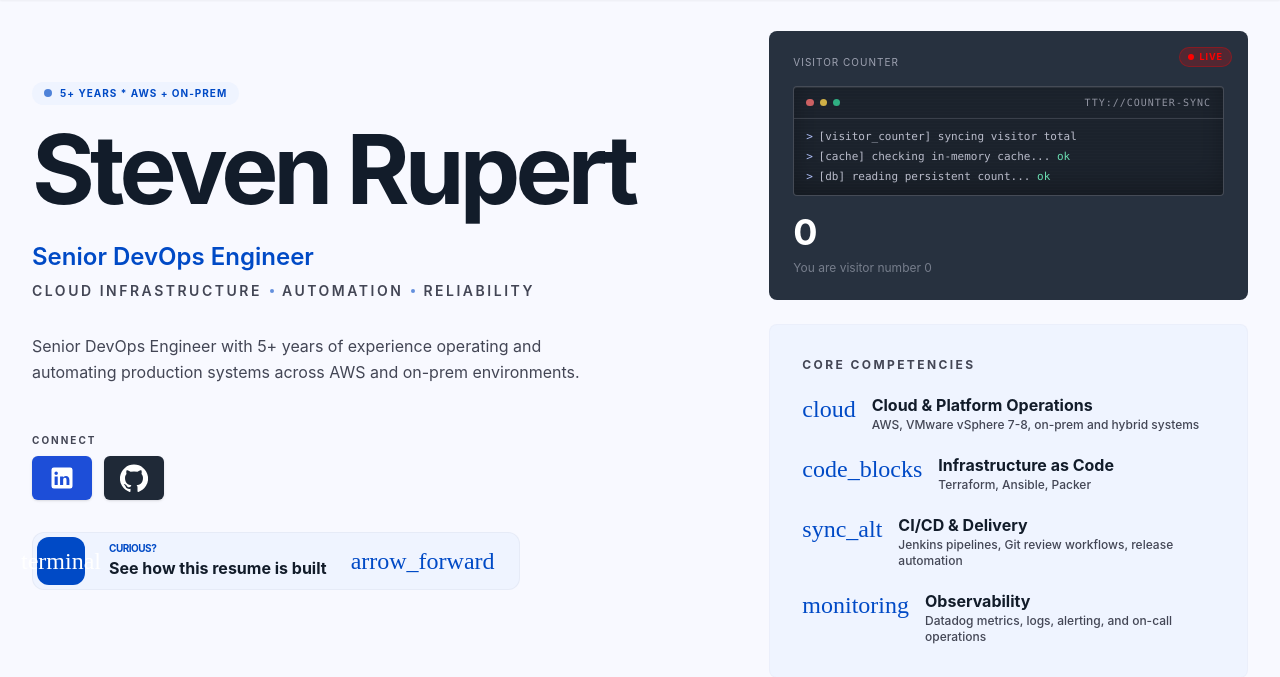
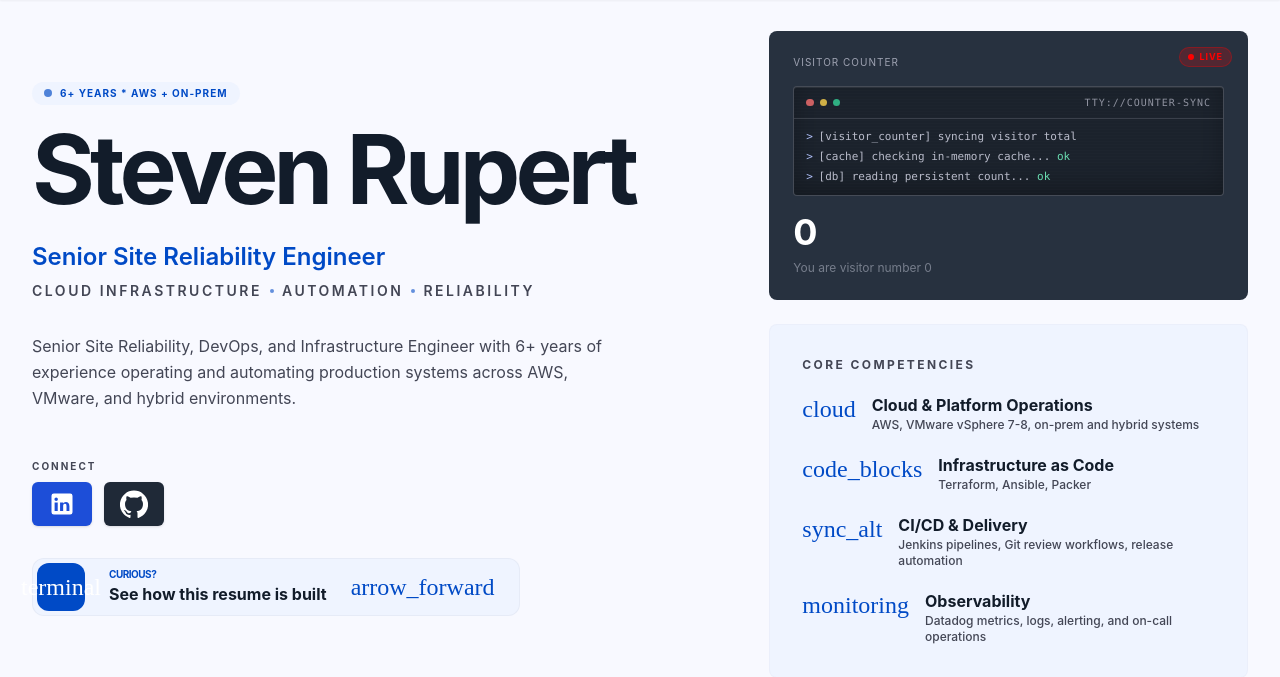
Before and after one commit to sbrupert/cloud-resume, a Flask app: template cloud_resume/cloud_resume/templates/index.html in a window 1280 px wide. Shown: the part 65-742 px from the top of the page. Run offline with Flask 3, Linux system fonts and the light colour scheme; the template is opened without the code that fills it, so the values that code supplies are empty; style sheets or scripts are compiled from the project's sources; parts of the project's set-up code (start-up, migrations or seed data) failed here and were passed over; some web fonts are replaced.

Commit message:
Hero content updates.

```diff
--- a/cloud_resume/cloud_resume/templates/index.html
+++ b/cloud_resume/cloud_resume/templates/index.html
@@ -6,7 +6,7 @@
     <meta content="width=device-width, initial-scale=1.0" name="viewport" />
     <link href="/static/favicon.ico" rel="icon" type="image/x-icon" />
     <link href="{{ url_for('static', filename='css/site.css') }}" rel="stylesheet" />
-    <title>Steven Rupert - Cloud / Infrastructure / DevOps Engineer</title>
+    <title>Steven Rupert | Senior SRE</title>
     <style>
       .glass-nav {
         backdrop-filter: blur(20px);
@@ -117,7 +117,7 @@
             <span class="w-2 h-2 rounded-full bg-primary animate-pulse"></span>
             <span
               class="text-label text-[10px] uppercase tracking-widest font-bold text-primary"
-              >5+ years * AWS + On-Prem</span
+              >6+ years * AWS + On-Prem</span
             >
           </div>
           <h1
@@ -127,7 +127,7 @@
           </h1>
           <div class="mb-6 md:mb-8">
             <p class="font-headline text-xl md:text-2xl text-primary font-semibold">
-              Senior DevOps Engineer
+              Senior Site Reliability Engineer
             </p>
             <p
               class="mt-2 flex flex-wrap items-center gap-x-2 gap-y-1 text-xs sm:text-sm font-semibold uppercase tracking-[0.18em] text-on-surface-variant"
@@ -148,9 +148,9 @@
           <p
             class="text-body-lg text-on-surface-variant max-w-xl leading-relaxed mb-8 md:mb-12"
           >
-            Senior DevOps Engineer with 5+ years of experience
-            operating and automating production systems across AWS and on-prem
-            environments.
+            Senior Site Reliability, DevOps, and Infrastructure Engineer with 6+ years
+            of experience operating and automating production systems across
+            AWS, VMware, and hybrid environments.
           </p>
           <div class="mt-6">
             <div
```
